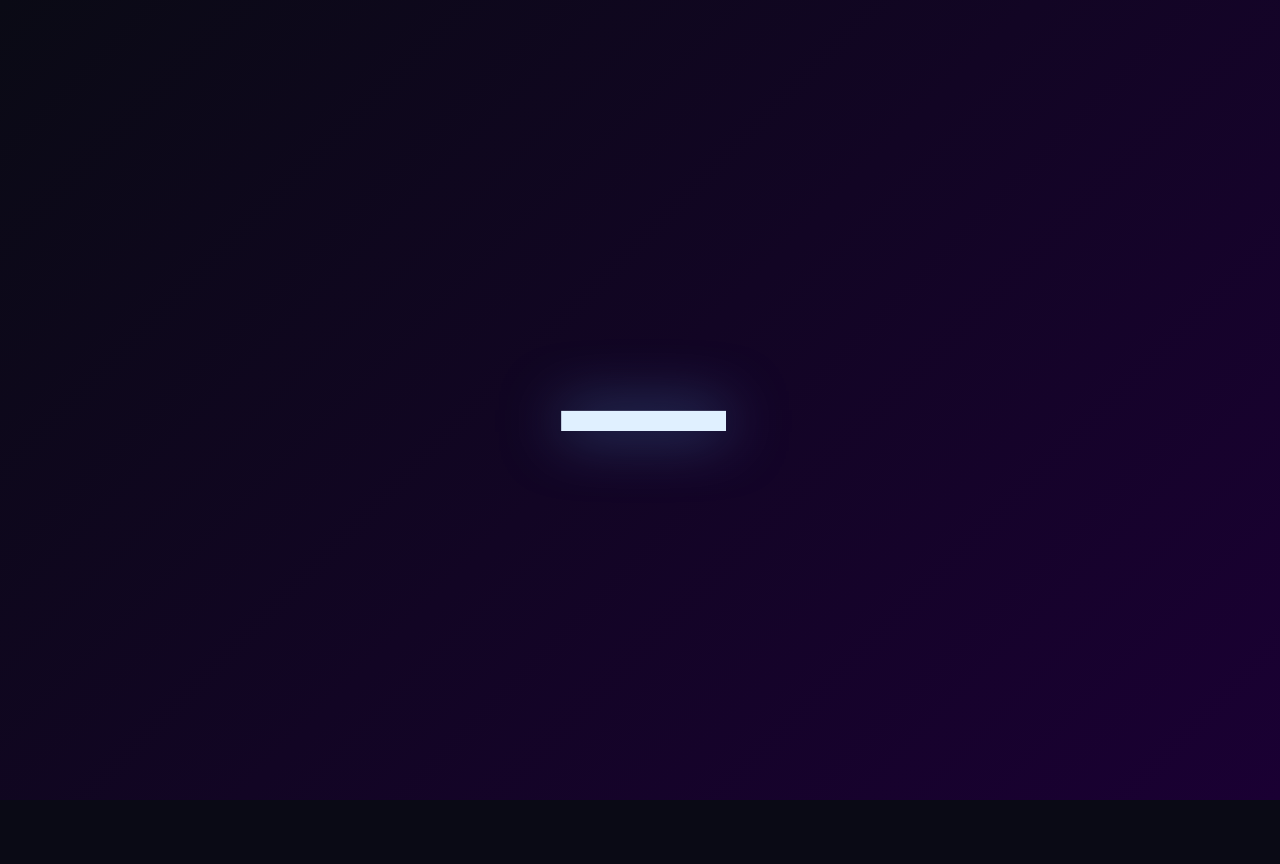
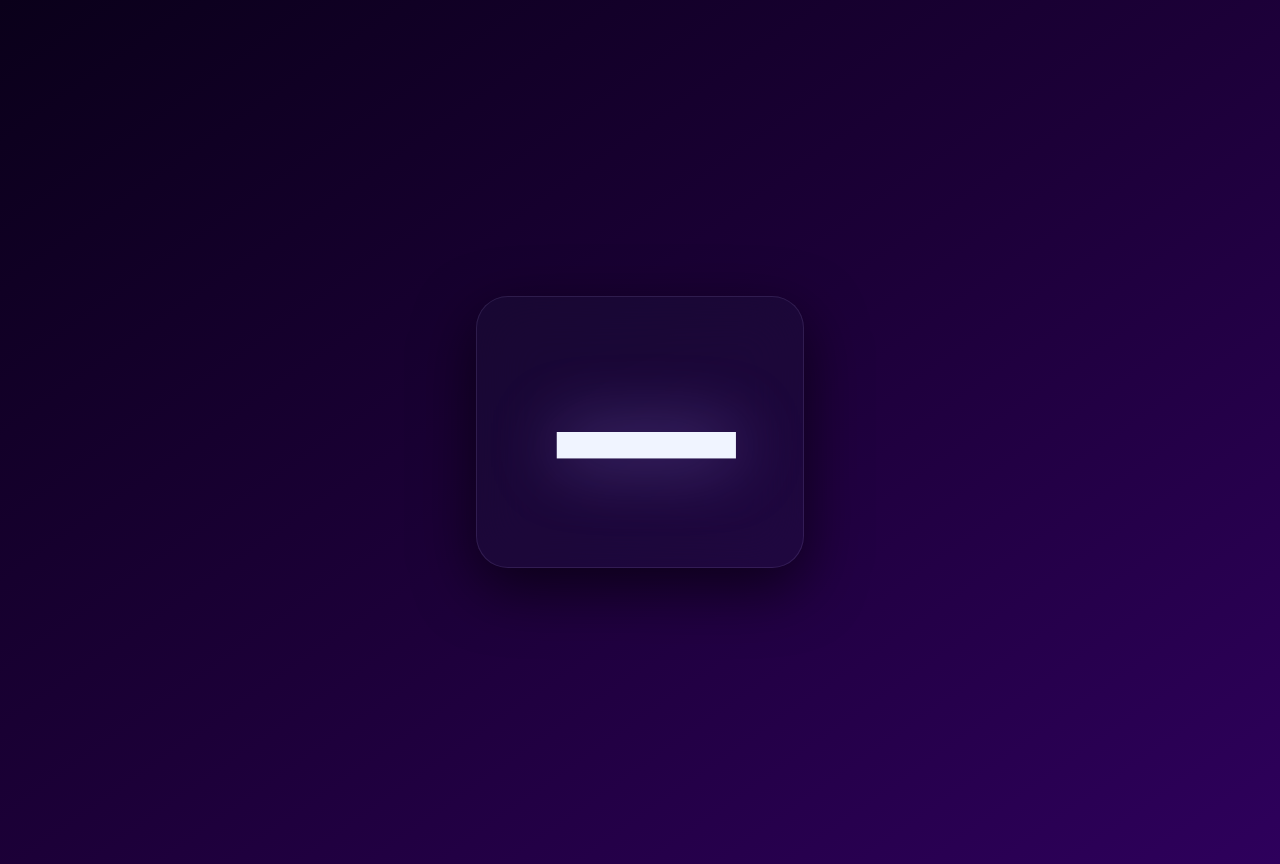
Before and after one commit to itsAbhi000/Token-, a React (Vite) app: page / in a window 1280 px wide. Before the commit the page ends 800 px from the top, so only its background shows below. Built offline with nearby package versions, Linux system fonts and the light colour scheme.

Commit message:
Update App.jsx

```diff
--- a/src/App.jsx
+++ b/src/App.jsx
@@ -2,40 +2,56 @@ import { useEffect, useState } from 'react'
 
 function App() {
   const [token, setToken] = useState('')
+  const [loaded, setLoaded] = useState(false)
 
   useEffect(() => {
-    // Get everything after the first /
-    const path = window.location.pathname.slice(1)
-    // Remove leading/trailing slashes if any
-    const clean = path.replace(/^\/+|\/+$/g, '')
-    setToken(clean || '—')
+    const path = window.location.pathname.slice(1).replace(/^\/+|\/+$/g, '')
+    setToken(path || '—')
+    // tiny delay for animation
+    setTimeout(() => setLoaded(true), 100)
   }, [])
 
   return (
     <div
       style={{
-        height: '100vh',
+        minHeight: '100vh',
         display: 'flex',
         alignItems: 'center',
         justifyContent: 'center',
-        background: 'linear-gradient(135deg, #0a0a15, #1a0033)',
-        color: '#e0f0ff',
-        fontWeight: 'bold',
-        overflow: 'hidden',
+        background: 'linear-gradient(145deg, #0a001a, #1c0038, #2e005c)',
+        padding: '2rem',
+        fontFamily: '"Inter", system-ui, -apple-system, sans-serif',
       }}
     >
       <div
         style={{
-          fontSize: 'clamp(3rem, 14vw, 16rem)',
-          textAlign: 'center',
-          padding: '0 5vw',
-          wordBreak: 'break-all',
-          lineHeight: '0.9',
-          textShadow: '0 0 60px rgba(100, 180, 255, 0.5)',
-          letterSpacing: '-0.04em',
+          background: 'rgba(30, 30, 60, 0.25)',
+          backdropFilter: 'blur(28px)',
+          WebkitBackdropFilter: 'blur(28px)',
+          border: '1px solid rgba(200, 180, 255, 0.12)',
+          borderRadius: '32px',
+          padding: '3.5rem 5rem',
+          maxWidth: '94vw',
+          boxShadow: '0 20px 60px rgba(0,0,0,0.6)',
+          transition: 'all 1.2s cubic-bezier(0.34, 1.56, 0.64, 1)',
+          opacity: loaded ? 1 : 0,
+          transform: loaded ? 'scale(1)' : 'scale(0.92)',
         }}
       >
-        {token}
+        <div
+          style={{
+            fontSize: 'clamp(4rem, 14vw, 16rem)',
+            fontWeight: 900,
+            letterSpacing: '-0.07em',
+            textAlign: 'center',
+            color: '#f0f4ff',
+            wordBreak: 'break-all',
+            lineHeight: 0.88,
+            textShadow: '0 0 70px rgba(160, 140, 255, 0.45)',
+          }}
+        >
+          {token}
+        </div>
       </div>
     </div>
   )
```
